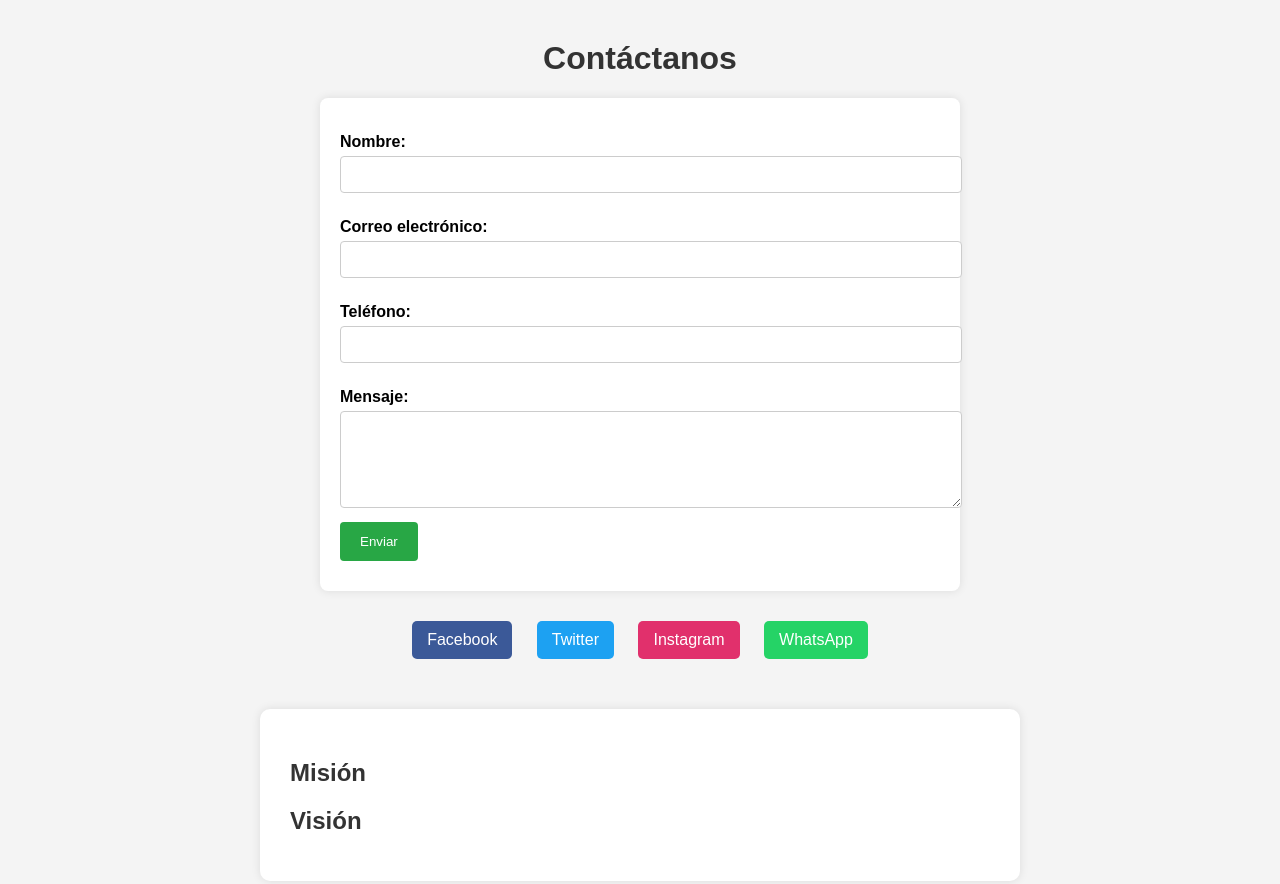
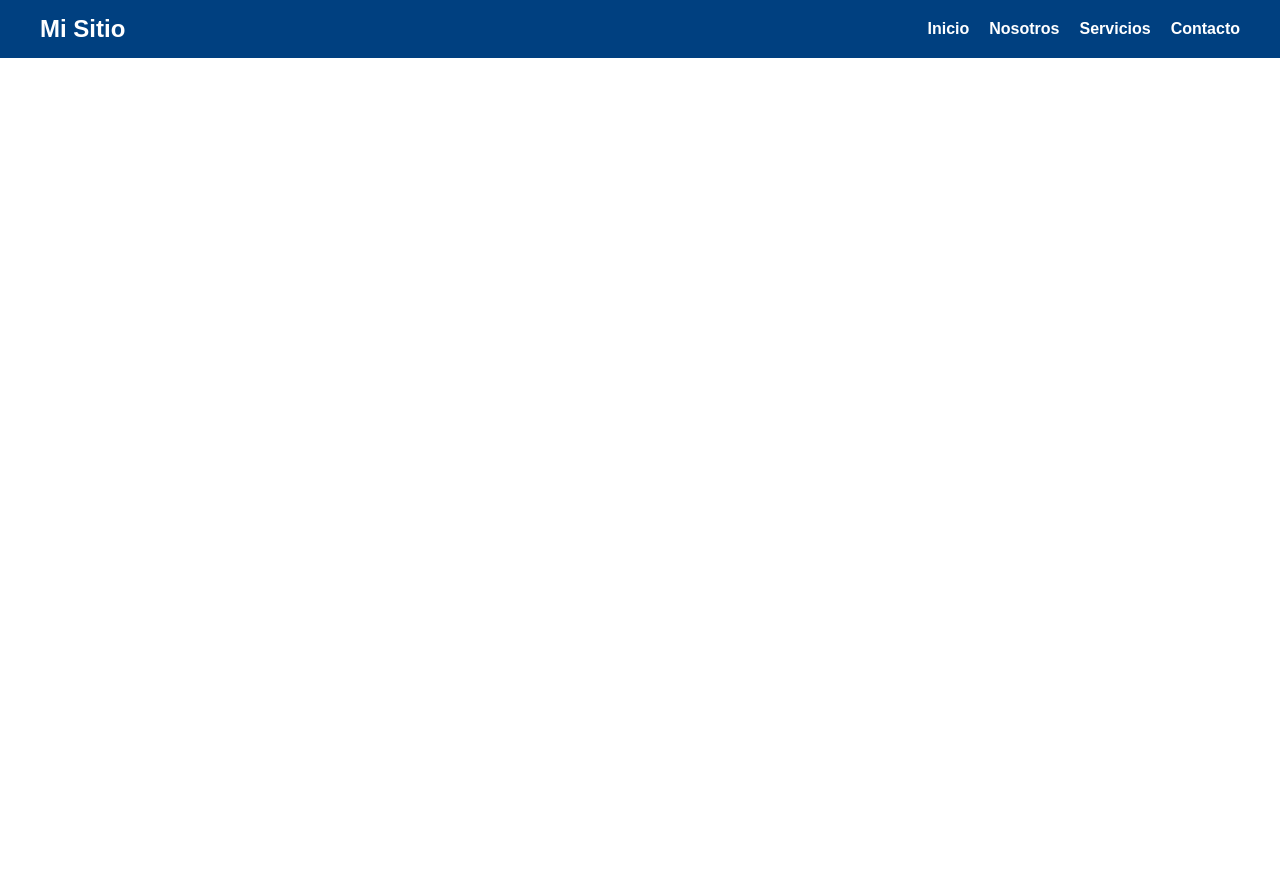
Before and after one commit to Luis-Alan/financiamiento-pyme, a plain HTML site: page index.html in a window 1280 px wide. After the commit the page ends 800 px from the top, so only its background shows below. Drawn offline with Linux system fonts and the light colour scheme.

Commit message:
Update index.html

```diff
--- a/index.html
+++ b/index.html
@@ -3,156 +3,105 @@
 <head>
   <meta charset="UTF-8" />
   <meta name="viewport" content="width=device-width, initial-scale=1.0"/>
-  <title>Formulario de Contacto</title>
+  <title>Inicio</title>
   <style>
+    * {
+      margin: 0;
+      padding: 0;
+      box-sizing: border-box;
+    }
+
     body {
       font-family: Arial, sans-serif;
-      margin: 40px;
-      background: #f4f4f4;
     }
-    h1 {
-      text-align: center;
-      color: #333;
+
+    header {
+      background-color: #004080;
+      color: white;
+      padding: 15px 30px;
     }
-    form {
-      max-width: 600px;
+
+    .nav-container {
+      display: flex;
+      justify-content: space-between;
+      align-items: center;
+      max-width: 1200px;
       margin: auto;
-      padding: 20px;
-      background: white;
-      border-radius: 8px;
-      box-shadow: 0 0 10px rgba(0,0,0,0.1);
     }
-    label {
-      display: block;
-      margin: 15px 0 5px;
+
+    .logo {
+      font-size: 1.5em;
       font-weight: bold;
     }
-    input, textarea {
-      width: 100%;
-      padding: 10px;
-      border-radius: 4px;
-      border: 1px solid #ccc;
-      margin-bottom: 10px;
+
+    nav ul {
+      list-style: none;
+      display: flex;
+      gap: 20px;
     }
-    button {
-      background: #28a745;
-      color: white;
-      padding: 12px 20px;
-      border: none;
-      border-radius: 4px;
-      cursor: pointer;
-    }
-    button:hover {
-      background: #218838;
-    }
-    #form-status {
-      text-align: center;
-      margin-top: 10px;
-      color: #555;
-    }
-    .social-links {
-      margin-top: 30px;
-      text-align: center;
-    }
-    .social-links a {
-      margin: 0 10px;
+
+    nav ul li a {
       text-decoration: none;
       color: white;
-      padding: 10px 15px;
-      border-radius: 5px;
-      display: inline-block;
+      font-weight: bold;
+      transition: color 0.3s;
     }
-    .facebook { background: #3b5998; }
-    .twitter { background: #1da1f2; }
-    .instagram { background: #e1306c; }
-    .whatsapp { background: #25d366; }
-    .info-section {
-      max-width: 700px;
-      margin: 50px auto;
-      padding: 30px;
-      background: #fff;
-      border-radius: 10px;
-      box-shadow: 0 0 10px rgba(0,0,0,0.1);
+
+    nav ul li a:hover {
+      color: #00ccff;
     }
-    .info-section h2 {
-      color: #333;
-      margin-bottom: 10px;
+
+    /* Responsive */
+    @media (max-width: 768px) {
+      nav ul {
+        flex-direction: column;
+        background: #003366;
+        position: absolute;
+        top: 60px;
+        right: 0;
+        width: 200px;
+        display: none;
+      }
+
+      nav ul.show {
+        display: flex;
+      }
+
+      .menu-toggle {
+        display: block;
+        cursor: pointer;
+      }
     }
-    .info-section p {
-      color: #555;
-      line-height: 1.6;
+
+    .menu-toggle {
+      display: none;
+      font-size: 1.5em;
     }
   </style>
 </head>
 <body>
 
-  <h1>Contáctanos</h1>
-  <form id="contact-form" action="https://formspree.io/f/tu-codigo" method="POST">
-    <label for="name">Nombre:</label>
-    <input type="text" name="name" id="name" required />
-
-    <label for="email">Correo electrónico:</label>
-    <input type="email" name="email" id="email" required />
-
-    <label for="phone">Teléfono:</label>
-    <input type="tel" name="phone" id="phone" required />
-
-    <label for="message">Mensaje:</label>
-    <textarea name="message" id="message" rows="5" required></textarea>
-
-    <input type="hidden" name="_subject" value="Nuevo mensaje del formulario">
-    <input type="hidden" name="_cc" value="tucorreo@ejemplo.com">
-
-    <button type="submit">Enviar</button>
-    <div id="form-status"></div>
-  </form>
-
-  <div class="social-links">
-    <a href="https://facebook.com/tu-pagina" target="_blank" class="facebook">Facebook</a>
-    <a href="https://twitter.com/tu-pagina" target="_blank" class="twitter">Twitter</a>
-    <a href="https://instagram.com/tu-pagina" target="_blank" class="instagram">Instagram</a>
-    <a href="https://wa.me/1234567890" target="_blank" class="whatsapp">WhatsApp</a>
-  </div>
-
-  <div class="info-section">
-    <h2>Misión</h2>
-    <p><!-- Aquí puedes escribir la misión de tu empresa o proyecto --></p>
-
-    <h2>Visión</h2>
-    <p><!-- Aquí puedes escribir la visión de tu empresa o proyecto --></p>
-  </div>
+  <header>
+    <div class="nav-container">
+      <div class="logo">Mi Sitio</div>
+      <div class="menu-toggle" onclick="toggleMenu()">☰</div>
+      <nav>
+        <ul id="menu">
+          <li><a href="#inicio">Inicio</a></li>
+          <li><a href="#nosotros">Nosotros</a></li>
+          <li><a href="#servicios">Servicios</a></li>
+          <li><a href="#contacto">Contacto</a></li>
+        </ul>
+      </nav>
+    </div>
+  </header>
 
   <script>
-    const form = document.getElementById('contact-form');
-    const status = document.getElementById('form-status');
+    function toggleMenu() {
+      const menu = document.getElementById('menu');
+      menu.classList.toggle('show');
+    }
+  </script>
 
-    form.addEventListener('submit', async (e) => {
-      e.preventDefault();
-      status.textContent = 'Enviando...';
-
-      const formData = new FormData(form);
-      try {
-        const response = await fetch(form.action, {
-          method: form.method,
-          body: formData,
-          headers: { 'Accept': 'application/json' }
-        });
-
-        if (response.ok) {
-          status.textContent = '¡Mensaje enviado con éxito! Gracias por contactarnos.';
-          form.reset();
-        } else {
-          const data = await response.json();
-          if (data.errors) {
-            status.textContent = data.errors.map(err => err.message).join(', ');
-          } else {
-            status.textContent = 'Error al enviar el formulario. Por favor, intenta de nuevo.';
-          }
-        }
-      } catch (error) {
-        status.textContent = 'Error al enviar el formulario. Por favor, verifica tu conexión e intenta otra vez.';
-      }
-    });
-  </script>
 </body>
 </html>
```
